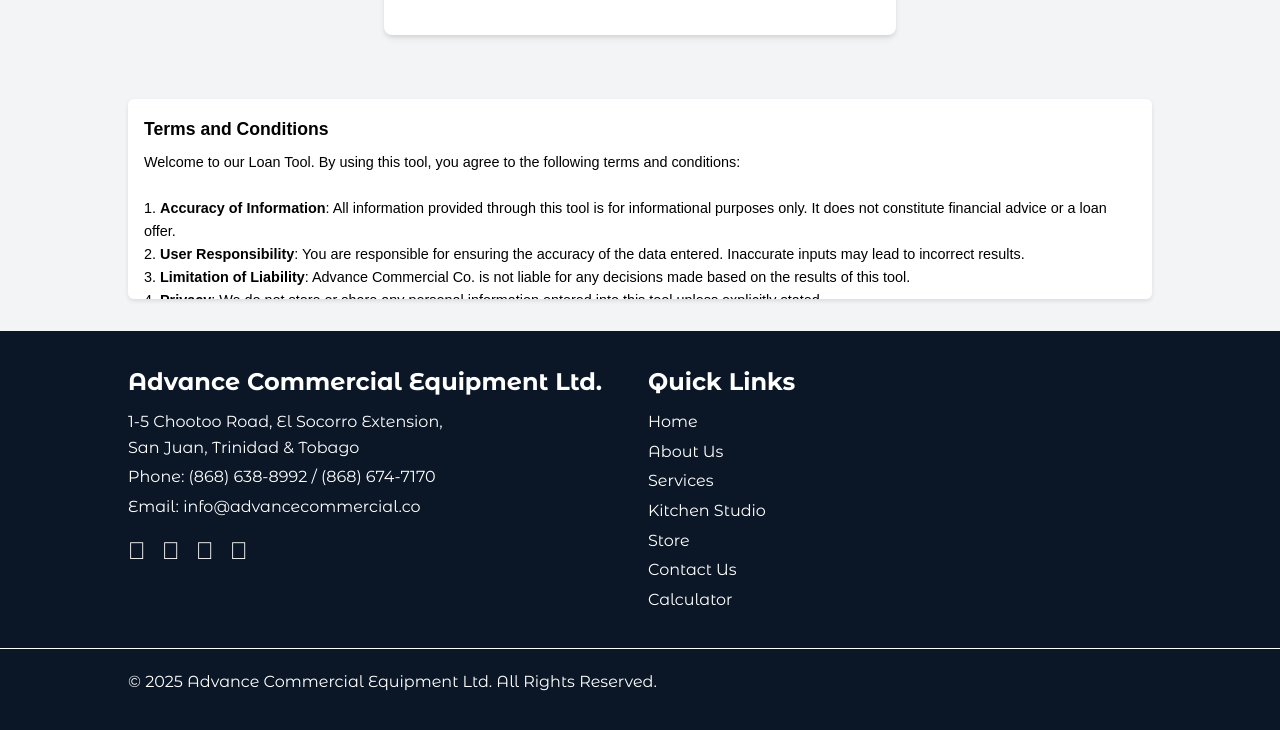
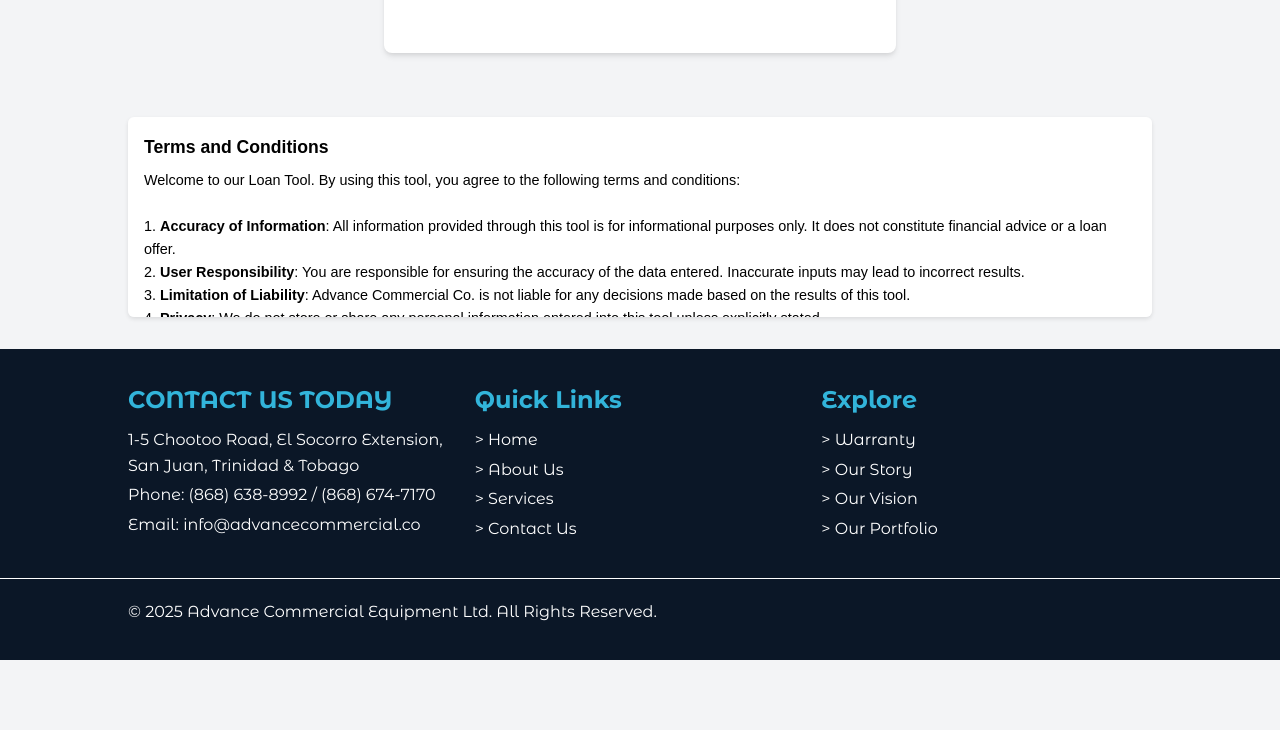
Before and after one commit to b13-testing/v3.3_Loan_Calculator, a plain HTML site: page index.html in a window 1280 px wide. Shown: the part 1160-1890 px from the top of the page. After the commit the page ends 1820 px from the top, so only its background shows below. Drawn offline with Linux system fonts and the light colour scheme.

Commit message:
Update index.html

```diff
--- a/index.html
+++ b/index.html
@@ -28,7 +28,7 @@
     </header>
     <div id="loan-tool">
         <div class="tool-toggle">
-            <button id="prequal-btn" class="active">Pre-Qualification Tool</button>
+            <button id="prequal-btn" class="active">Pre-Qualification Calculator</button>
             <button id="calculator-btn">Loan Calculator</button>
         </div>
         <div id="prequal-form" class="tool-form">
@@ -94,31 +94,32 @@
         <div class="container">
             <!-- Contact Information -->
             <div class="footer-column">
-                <h3>Advance Commercial Equipment Ltd.</h3>
-                <p>
+                <h3 style="color: #32B4DA;">CONTACT US TODAY</h3>
+                <p style="color: #FFFFFF;">
                     1-5 Chootoo Road, El Socorro Extension,<br>
                     San Juan, Trinidad & Tobago
                 </p>
-                <p>Phone: (868) 638-8992 / (868) 674-7170</p>
-                <p>Email: <a href="mailto:info@advancecommercial.co">info@advancecommercial.co</a></p>
-                <div class="social-links">
-                    <a href="https://www.facebook.com/advancecommercialtt/"></a>
-                    <a href="https://www.instagram.com/advancecommercialtt/"></a>
-                    <a href="https://www.linkedin.com/company/advance-commercial-equipment-ltd/"></a>
-                    <a href="https://twitter.com/AdvanceCommTT"></a>
-                </div>
+                <p style="color: #FFFFFF;">Phone: (868) 638-8992 / (868) 674-7170</p>
+                <p style="color: #FFFFFF;">Email: <a href="mailto:info@advancecommercial.co" style="color: #FFFFFF;">info@advancecommercial.co</a></p>
             </div>
-            <!-- Navigation Links -->
+            <!-- Quick Links -->
             <div class="footer-column">
-                <h3>Quick Links</h3>
+                <h3 style="color: #32B4DA;">Quick Links</h3>
                 <ul class="footer-nav">
-                    <li><a href="https://advancecommercial.co/">Home</a></li>
-                    <li><a href="https://advancecommercial.co/about-us/">About Us</a></li>
-                    <li><a href="https://advancecommercial.co/services/">Services</a></li>
-                    <li><a href="https://theforgekitchens.com/">Kitchen Studio</a></li>
-                    <li><a href="store.html">Store</a></li>
-                    <li><a href="https://advancecommercial.co/contact-us/">Contact Us</a></li>
-                    <li><a href="index.html">Calculator</a></li>
+                    <li><a href="https://advancecommercial.co/" style="color: #FFFFFF;">> Home</a></li>
+                    <li><a href="https://advancecommercial.co/about-us/" style="color: #FFFFFF;">> About Us</a></li>
+                    <li><a href="https://advancecommercial.co/services/" style="color: #FFFFFF;">> Services</a></li>
+                    <li><a href="https://advancecommercial.co/contact-us/" style="color: #FFFFFF;">> Contact Us</a></li>
+                </ul>
+            </div>
+            <!-- Explore -->
+            <div class="footer-column">
+                <h3 style="color: #32B4DA;">Explore</h3>
+                <ul class="footer-nav">
+                    <li style="color: #FFFFFF;">> Warranty</li>
+                    <li style="color: #FFFFFF;">> Our Story</li>
+                    <li style="color: #FFFFFF;">> Our Vision</li>
+                    <li style="color: #FFFFFF;">> Our Portfolio</li>
                 </ul>
             </div>
         </div>
```
